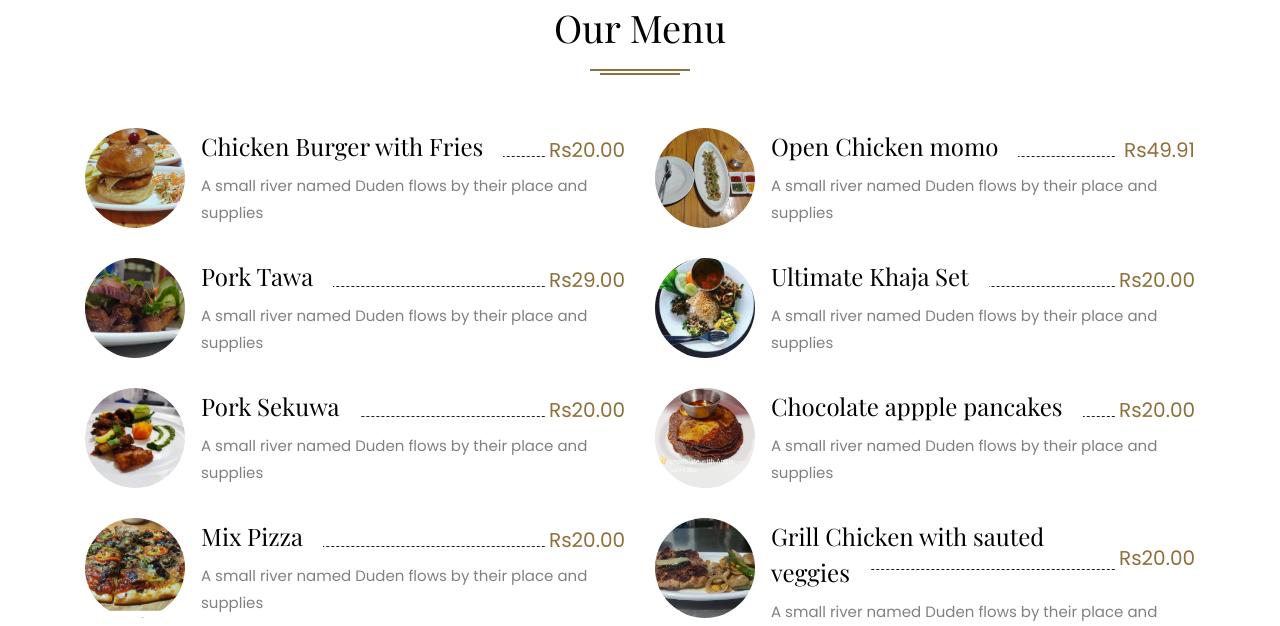
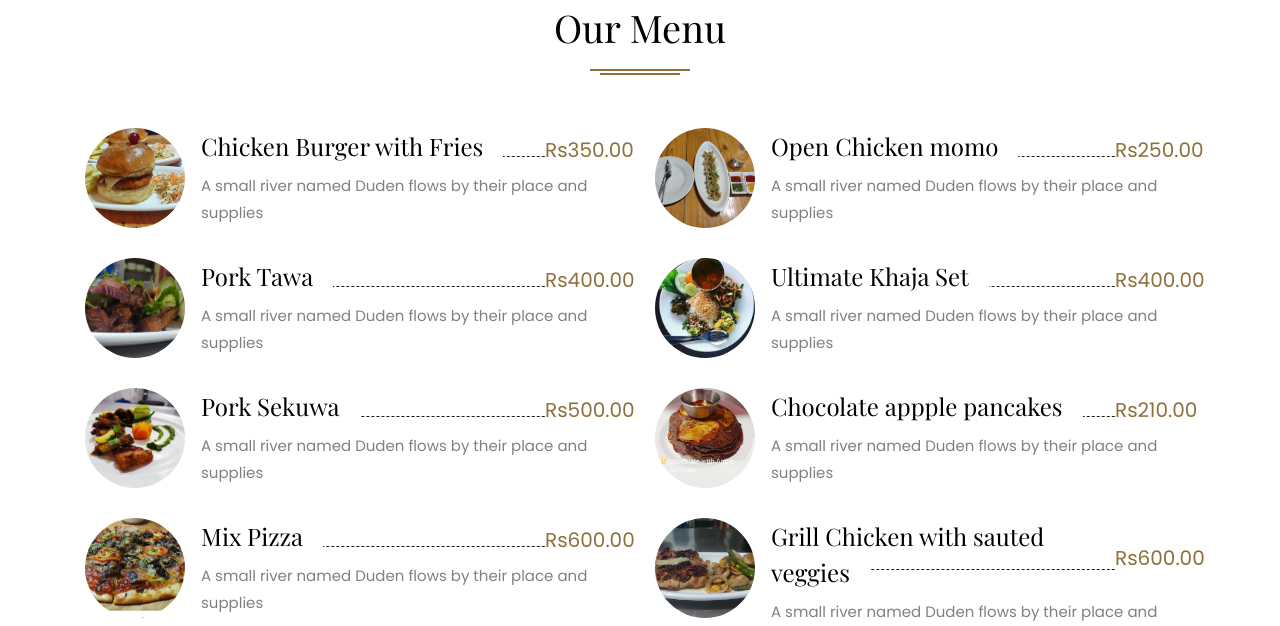
Before and after one commit to Bibhuson/hotelarati, a plain HTML site: page restaurant.html in a window 1280 px wide. Shown: the part 1020-1646 px from the top of the page. Drawn offline with nearby package versions, Linux system fonts and the light colour scheme; some packages are replaced by stand-ins of ours; files whose address does not match are found by name; a web font is replaced by a local one.

Commit message:
Update restaurant.html

```diff
--- a/restaurant.html
+++ b/restaurant.html
@@ -100,7 +100,7 @@
         			<div class="desc pl-3">
 	        			<div class="d-flex text align-items-center">
 	        				<h3><span>Chicken Burger with Fries</span></h3>
-	        				<span class="price">Rs20.00</span>
+	        				<span class="price">Rs350.00</span>
 	        			</div>
 	        			<div class="d-block">
 	        				<p>A small river named Duden flows by their place and supplies</p>
@@ -112,7 +112,7 @@
         			<div class="desc pl-3">
 	        			<div class="d-flex text align-items-center">
 	        				<h3><span>Pork Tawa</span></h3>
-	        				<span class="price">Rs29.00</span>
+	        				<span class="price">Rs400.00</span>
 	        			</div>
 	        			<div class="d-block">
 	        				<p>A small river named Duden flows by their place and supplies</p>
@@ -124,7 +124,7 @@
         			<div class="desc pl-3">
 	        			<div class="d-flex text align-items-center">
 	        				<h3><span>Pork Sekuwa</span></h3>
-	        				<span class="price">Rs20.00</span>
+	        				<span class="price">Rs500.00</span>
 	        			</div>
 	        			<div class="d-block">
 	        				<p>A small river named Duden flows by their place and supplies</p>
@@ -136,7 +136,7 @@
         			<div class="desc pl-3">
 	        			<div class="d-flex text align-items-center">
 	        				<h3><span> Mix Pizza</span></h3>
-	        				<span class="price">Rs20.00</span>
+	        				<span class="price">Rs600.00</span>
 	        			</div>
 	        			<div class="d-block">
 	        				<p>A small river named Duden flows by their place and supplies</p>
@@ -151,7 +151,7 @@
         			<div class="desc pl-3">
 	        			<div class="d-flex text align-items-center">
 	        				<h3><span>Open Chicken momo</span></h3>
-	        				<span class="price">Rs49.91</span>
+	        				<span class="price">Rs250.00</span>
 	        			</div>
 	        			<div class="d-block">
 	        				<p>A small river named Duden flows by their place and supplies</p>
@@ -163,7 +163,7 @@
         			<div class="desc pl-3">
 	        			<div class="d-flex text align-items-center">
 	        				<h3><span>Ultimate Khaja Set</span></h3>
-	        				<span class="price">Rs20.00</span>
+	        				<span class="price">Rs400.00</span>
 	        			</div>
 	        			<div class="d-block">
 	        				<p>A small river named Duden flows by their place and supplies</p>
@@ -175,7 +175,7 @@
         			<div class="desc pl-3">
 	        			<div class="d-flex text align-items-center">
 	        				<h3><span>Chocolate appple pancakes</span></h3>
-	        				<span class="price">Rs20.00</span>
+	        				<span class="price">Rs210.00</span>
 	        			</div>
 	        			<div class="d-block">
 	        				<p>A small river named Duden flows by their place and supplies</p>
@@ -187,7 +187,7 @@
         			<div class="desc pl-3">
 	        			<div class="d-flex text align-items-center">
 	        				<h3><span>Grill Chicken with sauted veggies</span></h3>
-	        				<span class="price">Rs20.00</span>
+	        				<span class="price">Rs600.00</span>
 	        			</div>
 	        			<div class="d-block">
 	        				<p>A small river named Duden flows by their place and supplies</p>
```
